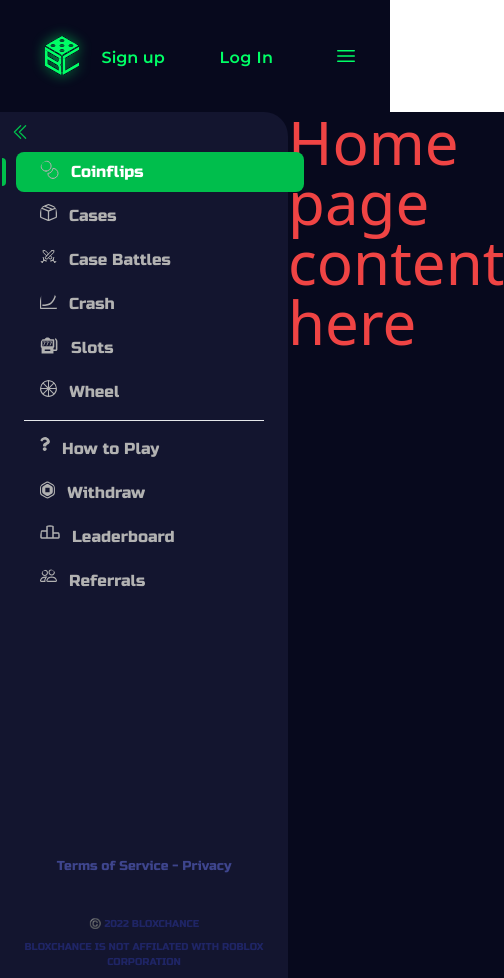
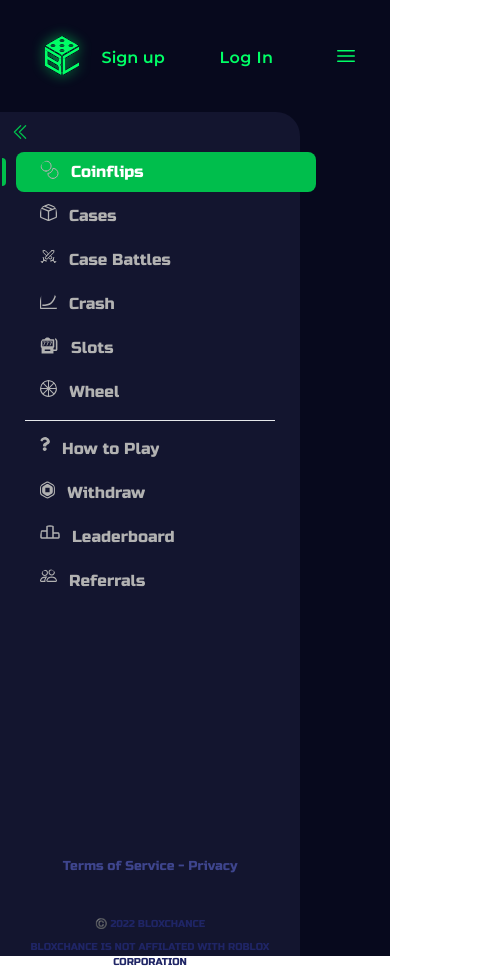
Before and after one commit to healer-1205/bloxchance-web, a React (Create React App) app: page / in a window 390 px wide. Both pictures are taken after a click on the button 345 px from the left and 56 px from the top of the page. Shown: the whole page, 504 px wide, since content can reach past the window. Built offline with nearby package versions, Linux system fonts and the light colour scheme.

Commit message:
fix: sidebar position to absolute when mobile mode

```diff
--- a/src/@core/layouts/components/FirstSidebar.tsx
+++ b/src/@core/layouts/components/FirstSidebar.tsx
@@ -83,7 +83,7 @@ const FirstSidebar = () => {
     <>
       <div>
         <>
-          {/* <Transition.Root show={sidebarOpen} as={Fragment}>
+          <Transition.Root show={sidebarOpen} as={Fragment}>
           <Dialog
             as="div"
             className="relative z-50 lg:hidden"
@@ -200,7 +200,7 @@ const FirstSidebar = () => {
               </Transition.Child>
             </div>
           </Dialog>
-        </Transition.Root> */}
+        </Transition.Root>
         </>
         {/* Static sidebar for desktop */}
 
--- a/src/@core/layouts/components/sidebar/SideBar.tsx
+++ b/src/@core/layouts/components/sidebar/SideBar.tsx
@@ -32,7 +32,11 @@ const Sidebar = ({
           className={cn({
             "bg-sideBar rounded-tr-3xl text-zinc-50 z-20": true,
             "transition-all duration-300 ease-in-out": true,
-            "lg:hidden lg:transition-all lg:duration-300 lg:ease-in-out": true,
+            "absolute h-full lg:hidden transition-all duration-300 ease-in-out": true,
+            "translate-x-0": true,
+            "-translate-x-full": !shown,
+            "w-[300px]": !collapsed,
+            "w-[88px]":collapsed
           })}
         >
           <div>
```
